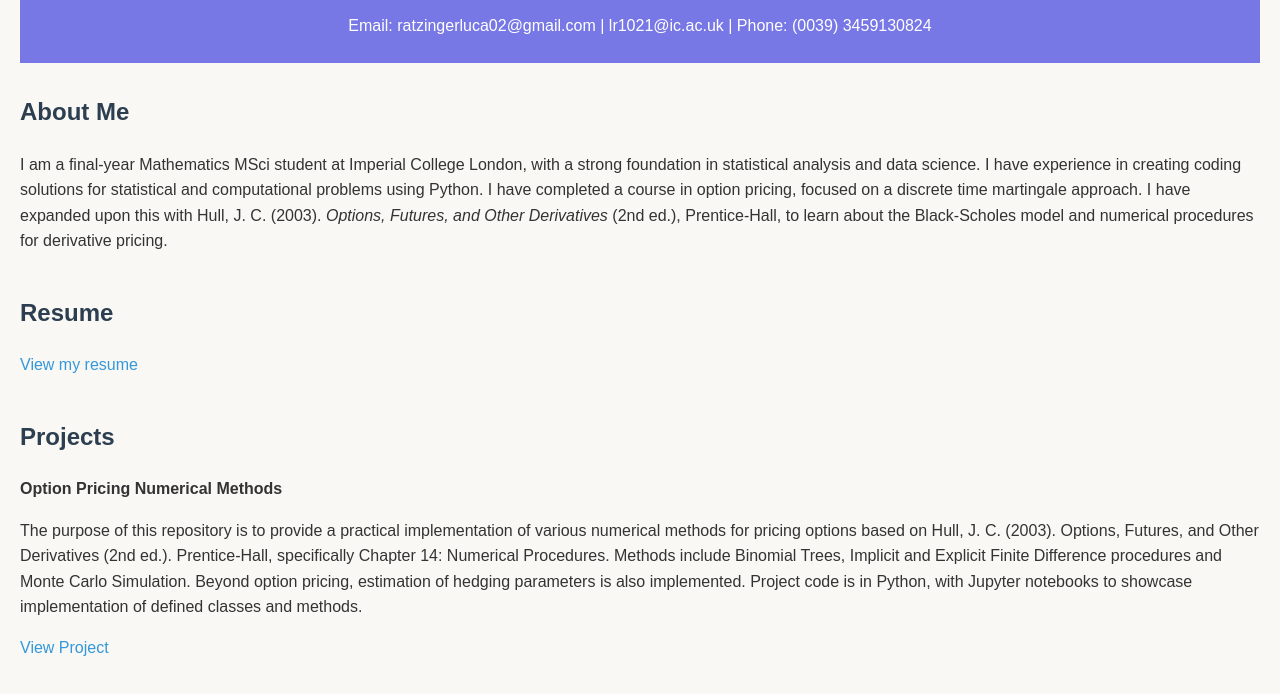
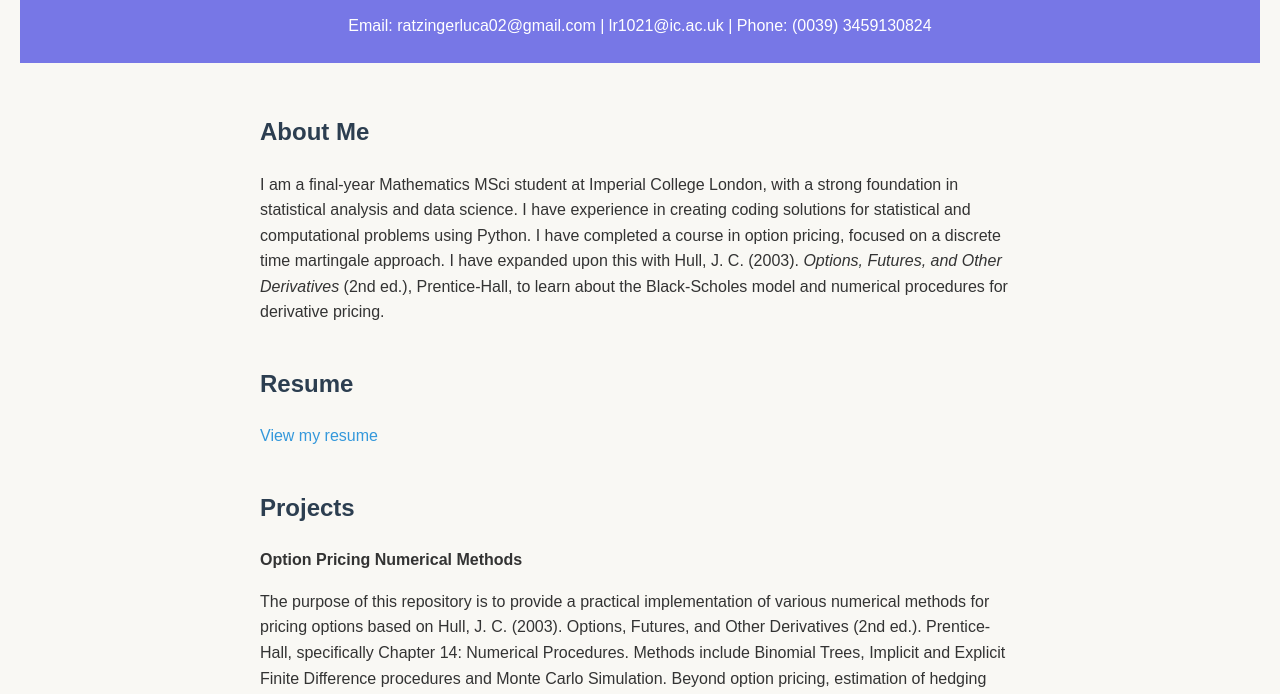
Before and after one commit to lr1021/quant-portfolio, a plain HTML site: page index.html in a window 1280 px wide. Shown: the part 106-800 px from the top of the page. Drawn offline with Linux system fonts and the light colour scheme.

Commit message:
Update index.html box

```diff
--- a/index.html
+++ b/index.html
@@ -74,6 +74,14 @@
             margin-top: 40px;
             color: #95a5a6;
         }
+
+        .content-container {
+            width: 80%; /* Adjust this percentage as needed */
+            max-width: 800px; /* Maximum width to keep content readable */
+            margin: 0 auto; /* Centers the container horizontally */
+            padding: 20px; /* Adds padding inside the container */
+            box-sizing: border-box; /* Ensures padding is included in width */
+        }
     </style>
 </head>
 <body>
@@ -82,6 +90,8 @@
     <h1>Luca Ratzinger</h1>
     <p>Email: ratzingerluca02@gmail.com | lr1021@ic.ac.uk | Phone: (0039) 3459130824</p>
 </header>
+
+<div class="content-container">
 
     <section class="section">
         <h2>About Me</h2>
@@ -124,6 +134,7 @@
             <li>Derivatives Pricing Methods</li>
         </ul>
     </section>
+</div>
 
 <footer>
     <p>&copy; 2024 Luca Ratzinger</p>
```
Lines whose indentation alone changed are shown as unchanged.
